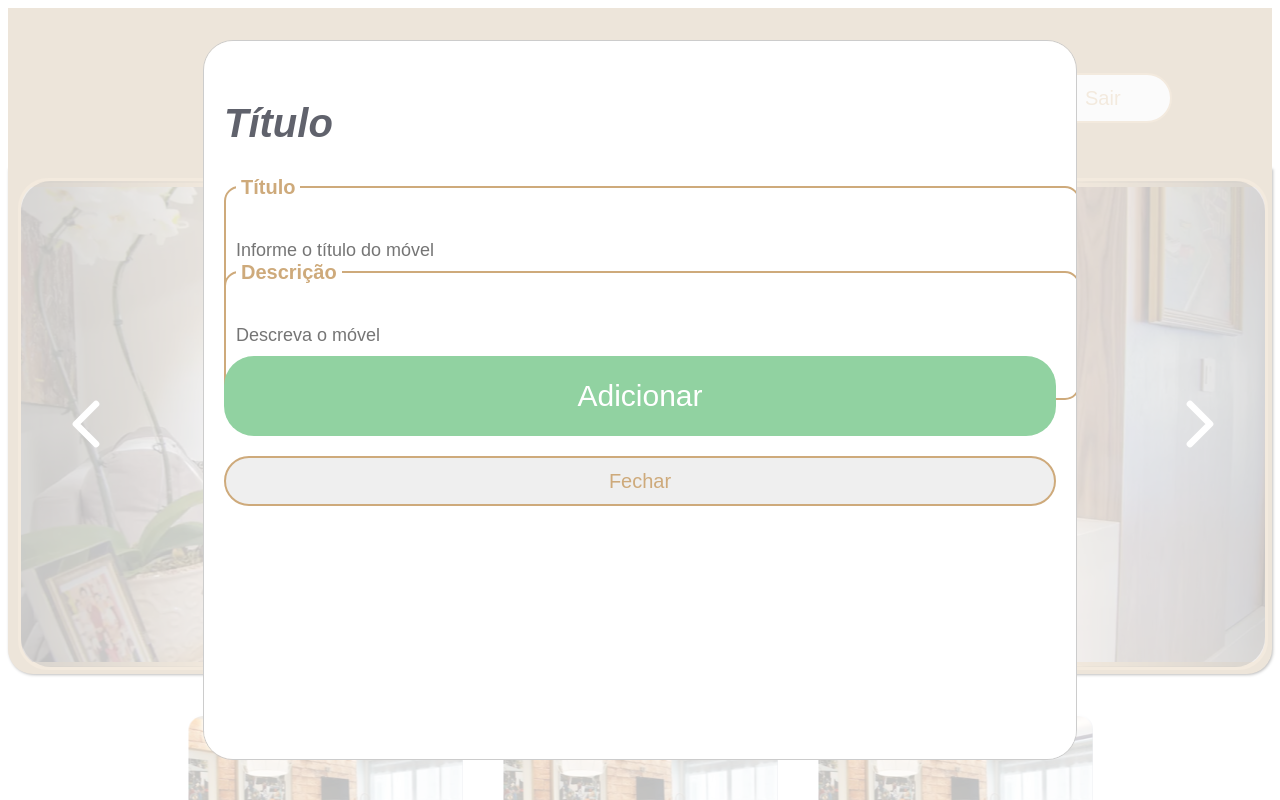
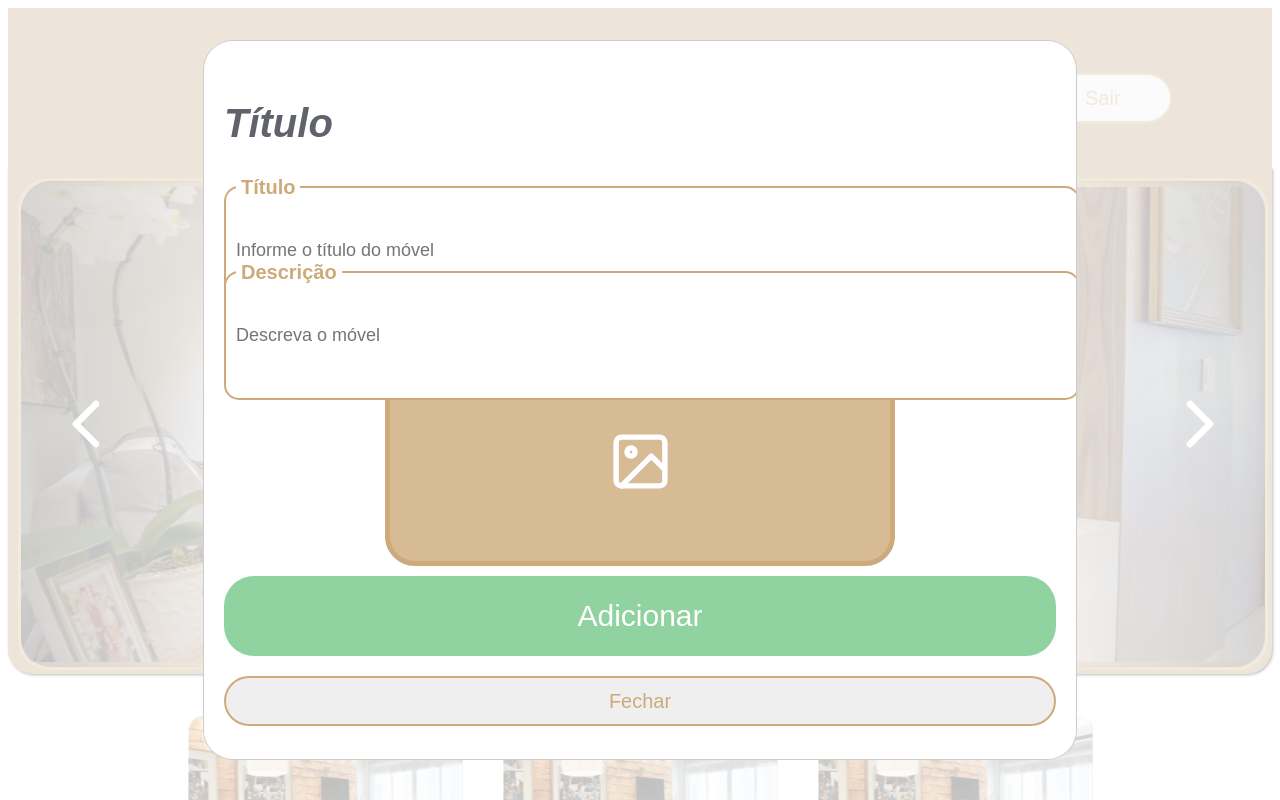
Before and after one commit to Vini7Dev/PI-Plan, a React (Create React App) app in the folder frontend/: page / in a window 1280 px wide. Both pictures are taken after typing "Sample" into the empty fields and a click on the button "Adicionar item". Shown: the top 800 px of the page. Built offline with nearby package versions, Linux system fonts and the light colour scheme.

Commit message:
Creation of AddImageInput component

```diff
--- /dev/null
+++ b/frontend/src/components/AddImageInput/index.tsx
@@ -0,0 +1,17 @@
+import React from 'react';
+import { FiImage } from 'react-icons/fi';
+
+import { Container } from './styles';
+
+const AddImageInput: React.FC = () => {
+  return (
+    <Container>
+      <FiImage
+        color="#ffffff"
+        size={65}
+      />
+    </Container>
+  );
+}
+
+export default AddImageInput;
--- /dev/null
+++ b/frontend/src/components/AddImageInput/styles.ts
@@ -0,0 +1,23 @@
+import styled from 'styled-components';
+
+export const Container = styled.div`
+  height: 200px;
+  width: 100%;
+  max-width: 500px;
+  display: flex;
+  align-items: center;
+  justify-content: center;
+  background-color: rgba(206, 170, 123, 0.8);
+  border-radius: 30px;
+  border: 5px solid #ceaa7b;
+  margin: 10px auto;
+  transition: background-color 200ms;
+
+  &:hover {
+  background-color: rgba(206, 170, 123, 0.65);
+  }
+
+  @media (max-width: 768px) {
+    height: 150px;
+  }
+`;
--- a/frontend/src/pages/Portfolio/index.tsx
+++ b/frontend/src/pages/Portfolio/index.tsx
@@ -6,12 +6,12 @@ import ModalView from '../../components/ModalView';
 import {
   Container,
   BannerImageArea,
-  ModalContentArea,
 } from './styles';
 
 import Logo from '../../assets/images/PI_Plan.png';
 
 import Input from '../../components/Input';
+import AddImageInput from '../../components/AddImageInput';
 import Button from '../../components/Button';
 import PortfolioItem from '../../components/PortfolioItem';
 
@@ -125,6 +125,8 @@ const Portfolio: React.FC = () => {
             placeholder="Descreva o móvel"
           />
 
+          <AddImageInput />
+
           <Button
             name="Adicionar"
             onClick={() => setModalIsOpen(false)}
--- a/frontend/src/pages/Portfolio/styles.ts
+++ b/frontend/src/pages/Portfolio/styles.ts
@@ -160,29 +160,3 @@ export const BannerImageArea = styled.div`
     }
   }
 `;
-
-export const ModalContentArea = styled.div`
-  width: 100%;
-  height: 100%;
-
-  div.space-divisor {
-    height: 20px;
-  }
-
-  h3 {
-    font-size: 40px;
-    font-family: Arial, Helvetica, sans-serif;
-    font-style: italic;
-    color: #60626C;
-  }
-
-  div {
-    margin: 20px 0;
-  }
-
-  @media (max-width: 768px) {
-    & h3 {
-      font-size: 30px;
-    }
-  }
-`;
```
